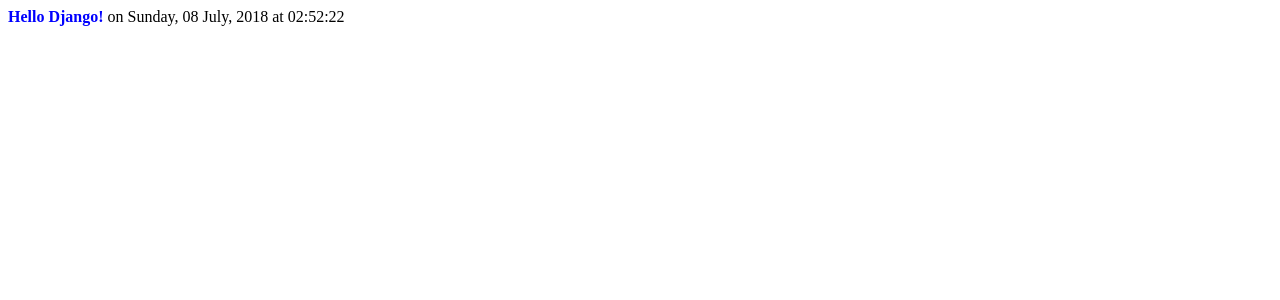
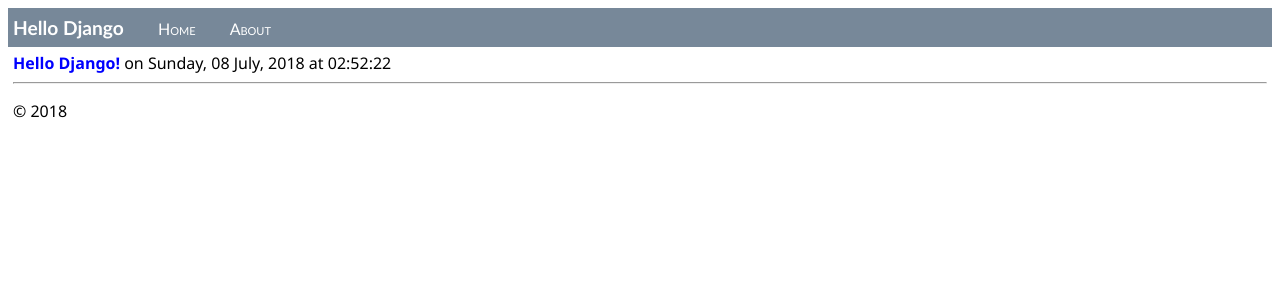
Before and after one commit to TheScienceOfSciences/LearningDjango, a Django app: page / in a window 1280 px wide. Shown: the top 300 px of the page. Run offline with Django 3.2, Linux system fonts and the light colour scheme.

Commit message:
made base template layout and made index and about templates extensions of it

```diff
--- a/BasicProject/BasicProject/urls.py
+++ b/BasicProject/BasicProject/urls.py
@@ -5,4 +5,5 @@
 urlpatterns = [
     url(r'^$', HelloDjangoApp.views.index, name='index'),
     url(r'^home$', HelloDjangoApp.views.index, name='home'),
+    url(r'^about$', HelloDjangoApp.views.about, name='about'),
 ]
--- a/BasicProject/HelloDjangoApp/static/site.css
+++ b/BasicProject/HelloDjangoApp/static/site.css
@@ -2,3 +2,32 @@
     font-weight: 600;
     color: blue;
 }
+
+.navbar {
+    background-color: lightslategray;
+    font-size: 1em;
+    font-family: 'Trebuchet MS', 'Lucida Sans Unicode', 'Lucida Grande', 'Lucida Sans', Arial, sans-serif;
+    color: white;
+    padding: 8px 5px 8px 5px;
+}
+
+.navbar a {
+        text-decoration: none;
+        color: inherit;
+}
+
+.navbar-brand {
+    font-size: 1.2em;
+    font-weight: 600;
+}
+
+.navbar-item {
+    font-variant: small-caps;
+    margin-left: 30px;
+}
+
+.body-content {
+    padding: 5px;
+    font-family: 'Segoe UI', Tahoma, Geneva, Verdana, sans-serif;
+}
+}
--- /dev/null
+++ b/BasicProject/HelloDjangoApp/templates/HelloDjangoApp/about.html
@@ -0,0 +1,4 @@
+{% extends "HelloDjangoApp/layout.html" %}
+{% block content %}
+{{ content }}
+{% endblock %}
--- a/BasicProject/HelloDjangoApp/templates/HelloDjangoApp/index.html
+++ b/BasicProject/HelloDjangoApp/templates/HelloDjangoApp/index.html
@@ -1,10 +1,4 @@
-<html>
-    <head>
-        <title>{{ title }}</title>
-        {% load staticfiles %} <!-- Instruct Django to load static files -->
-        <link rel="stylesheet" type="text/css" href="{% static 'site.css' %}" />
-    </head>
-    <body>
-        <span class="message">{{ message }}</span>{{ content }}
-    </body>
-</html>
+{% extends "HelloDjangoApp/layout.html" %}
+{% block content %}
+<span class="message">{{ message }}</span>{{ content }}
+{% endblock %}
--- /dev/null
+++ b/BasicProject/HelloDjangoApp/templates/HelloDjangoApp/layout.html
@@ -0,0 +1,25 @@
+<!DOCTYPE html>
+<html>
+<head>
+    <meta charset="utf-8" />
+    <title>{{ title }}</title>
+    {% load staticfiles %}
+    <link rel="stylesheet" type="text/css" href="{% static 'site.css' %}" />
+</head>
+
+<body>
+    <div class="navbar">
+       <a href="/" class="navbar-brand">Hello Django</a>
+       <a href="{% url 'home' %}" class="navbar-item">Home</a>
+       <a href="{% url 'about' %}" class="navbar-item">About</a>
+    </div>
+
+    <div class="body-content">
+{% block content %}{% endblock %}
+        <hr/>
+        <footer>
+            <p>&copy; 2018</p>
+        </footer>
+    </div>
+</body>
+</html>
--- a/BasicProject/HelloDjangoApp/views.py
+++ b/BasicProject/HelloDjangoApp/views.py
@@ -14,3 +14,13 @@
             'content': " on " + now.strftime("%A, %d %B, %Y at %X")
         }
     )
+
+def about(request):
+    return render(
+        request,
+        "HelloDjangoApp/about.html",
+        {
+            'title' : "About HelloDjangoApp",
+            'content' : "Example app page for Django."
+        }
+    )
```
Also changed, not shown: 1 other file.
